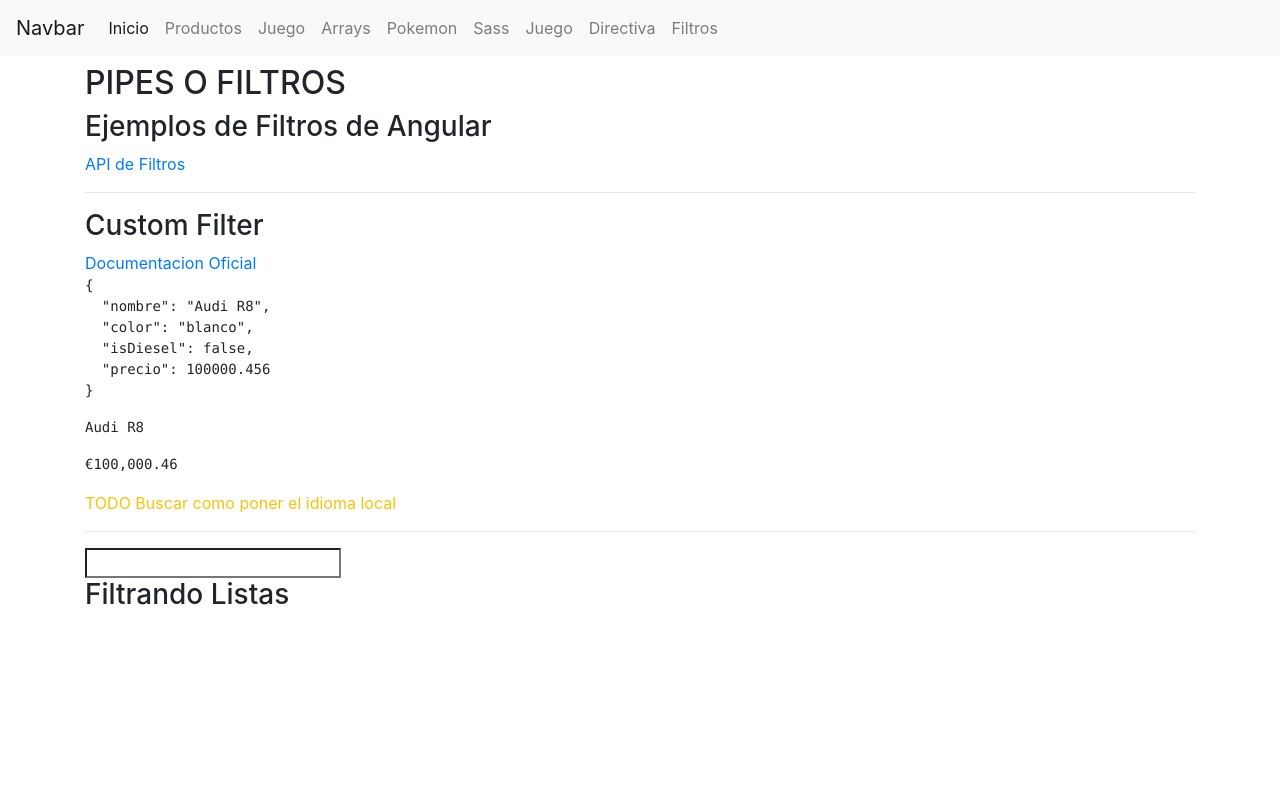
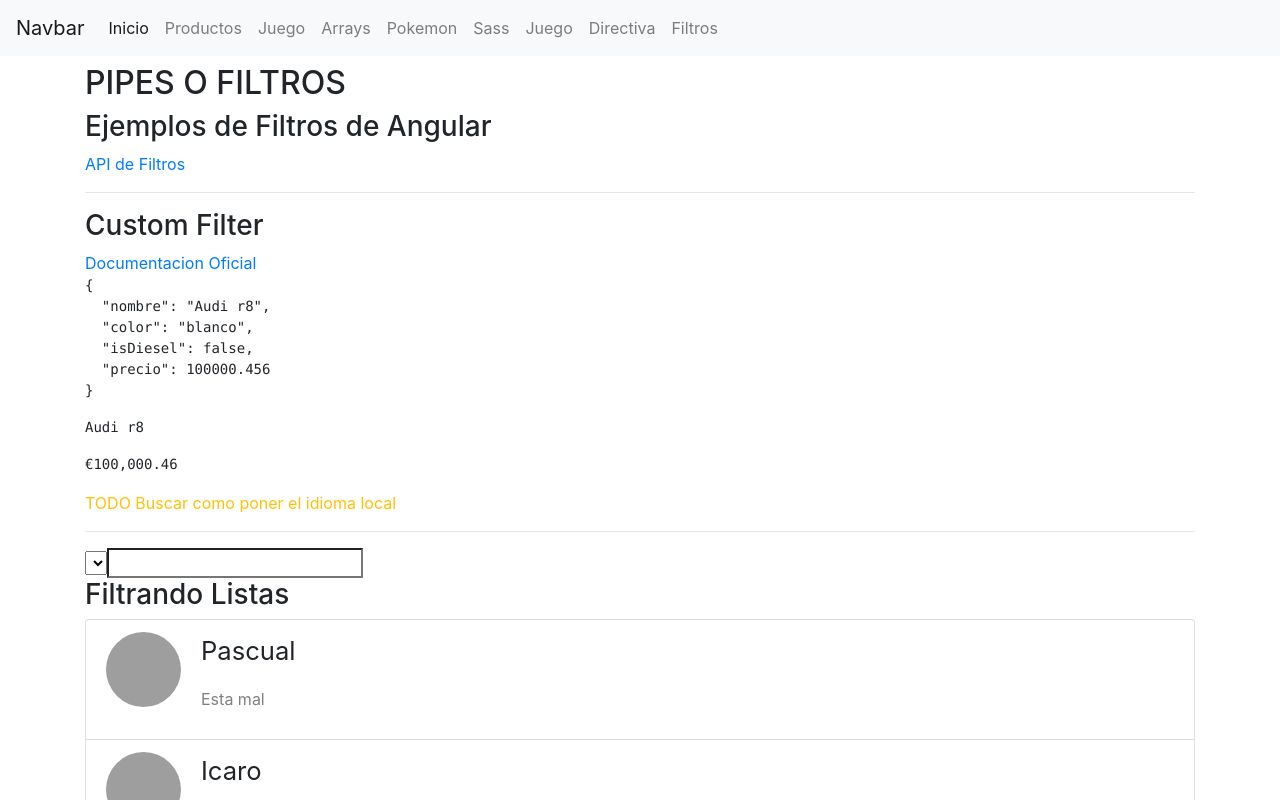
Before and after one commit to 3ndoflin3/AngularApp, an Angular app: page /filtros in a window 1280 px wide. Shown: the top 800 px of the page. Built offline with nearby package versions, Linux system fonts and the light colour scheme; grey boxes are pictures that could not be loaded.

Commit message:
filtro terminado

```diff
--- a/src/app/app.component.html
+++ b/src/app/app.component.html
@@ -6,3 +6,7 @@
     <router-outlet></router-outlet>
 
 </main>
+
+<footer>
+    TODO icono github con enlace al proyecto, Nombre del Autor y numero version del proyecto
+</footer>
--- /dev/null
+++ b/src/app/global.ts
@@ -0,0 +1,5 @@
+export const GLOBAL = {
+    'usuario' : 'Ander Uraga Real',
+    'github' : 'https://github.com/ipartek/java_2019_0396',
+    'version' : '0.1'
+};
--- a/src/app/paginas/directivas/directivas.component.html
+++ b/src/app/paginas/directivas/directivas.component.html
@@ -17,12 +17,9 @@
 
     <p appSubrayar ="green">Podemos crear nuestras directivas con el comando ng g d (ruta)</p>
     <p appSubrayar ="'green'">Podemos crear nuestras directivas con el comando ng g d (ruta)</p>
-    <p appHello color="pink">En esta etiqueta estamos usando nuestra directiva <code>appHello</code>  </p>
+    <p appHello color="colorSeleccionado">En esta etiqueta estamos usando nuestra directiva <code>appHello</code>  </p>
 
-    <p> <input type="radio" name="" id=""></p>
+    <input type="color" [(ngModel)] = "colorSeleccionado">
 
-    <select name="" id="">
-        <option value=""></option>
-    </select>
 
 </dl>
--- a/src/app/paginas/filtros/filtros.component.html
+++ b/src/app/paginas/filtros/filtros.component.html
@@ -15,6 +15,10 @@
 
 <hr>
 
+<select [(ngModel)]="tipo">
+
+</select>
+
 <input type="search" name="" id="" [(ngModel)]="busqueda">
 <h3>Filtrando Listas</h3>
 <ul class="list-group">
--- a/src/app/paginas/filtros/filtros.component.scss
+++ b/src/app/paginas/filtros/filtros.component.scss
@@ -1,11 +1,13 @@
 li{
     display: flex;
+    .nombre{
+        font-size: 1.6rem;
+    }
     .observacion{
+        font-size: 1rem;
+        color: grey;
+    }
 
-    }
-    .nombre{
-
-    }
 
     .circle{
         width: 75px;
--- a/src/app/paginas/filtros/filtros.component.ts
+++ b/src/app/paginas/filtros/filtros.component.ts
@@ -1,5 +1,7 @@
 import { Component, OnInit } from '@angular/core';
-import {ANIMALES} from '../animales';
+import { ANIMALES } from '../animales';
+
+
 @Component({
   selector: 'app-filtros',
   templateUrl: './filtros.component.html',
@@ -8,18 +10,27 @@ import {ANIMALES} from '../animales';
 export class FiltrosComponent implements OnInit {
 
   coche: any;
-  animales: any;
+  animales: Array<any>;
+  tipos: Array<string>;
+  tipo: string;
+
   constructor() {
-    console.trace('Constructor FiltrosComponent');
-    this.coche= ({"nombre": "Audi R8",
-                  "color": "blanco",
-                  "isDiesel": false,
-                  "precio": 100000.456});
+    console.trace('FiltrosComponent constructor');
     this.animales = ANIMALES;
-  }//constructor
+    this.tipo = 'TODOS';
+    this.tipos = [...new Set (this.animales.map( (el) => el.Tipo ))];
+    this.coche = {
+                    'nombre': 'Audi r8',
+                    'color': 'blanco',
+                    'isDiesel': false,
+                    'precio': 100000.456
+                  };
+
+  }// constructor
 
   ngOnInit() {
-    console.trace('OnInit() FiltrosComponent');
-  } //ngOnInit
+    console.trace('FiltrosComponent ngOnInit');
+  }// ngOnInit
 
-}
+
+}// FiltrosComponent
--- a/src/app/pipes/animales.pipe.ts
+++ b/src/app/pipes/animales.pipe.ts
@@ -6,17 +6,51 @@ import { Pipe, PipeTransform } from '@angular/core';
 export class AnimalesPipe implements PipeTransform {
 
 
-  transform(datos: any, busqueda: string): any {
-    console.trace('--------------------Comienza el PIPE---------------------');
+  /**
+   * filtro personalizado para animales
+   * @param datos Array<any> con animales
+   * @param busqueda palabra a buscar dentro del atributo Nombre
+   * @param tipo para filtar por atributo Tipo
+   * @see app/animales.ts json con los datos de los animales
+   */
+  transform(datos: any, busqueda: string, tipo: string): any {
+
     console.debug(datos);
+    console.debug(tipo);
     console.debug(busqueda);
-    console.trace('--------------------Termina el PIPE---------------------');
-    const resultado = datos.filter( (el) =>{
-      console.debug(el);
-      const nombre = el.Nombre;
-      return nombre.includes(busqueda);
-    })
-    return resultado;
-  }
 
-}
+    if ( busqueda && '' !== busqueda.trim() ) {
+
+      // filtrar por nombre
+      busqueda = busqueda.toUpperCase();
+
+      const resultado = datos.filter( (el) => {
+        console.debug(el);
+        const nombre = el.Nombre.toUpperCase();
+        return nombre.includes(busqueda);
+      });
+
+      // filtrar por tipo
+      if ( tipo && tipo !== 'TODOS' ) {
+
+        return resultado.filter( (el) => el.Tipo === tipo);
+
+      } else {
+        return resultado;
+      }
+
+
+    } else {
+
+      if ( tipo && tipo !== 'TODOS' ) {
+        return datos.filter( (el) => el.Tipo === tipo);
+      }else{
+        return datos;
+      }
+
+
+    }
+
+  }// transform
+
+}// AnimalesPipe
```
Also changed, not shown: src/app/rutas.ts (added, +7 -0 lines).
